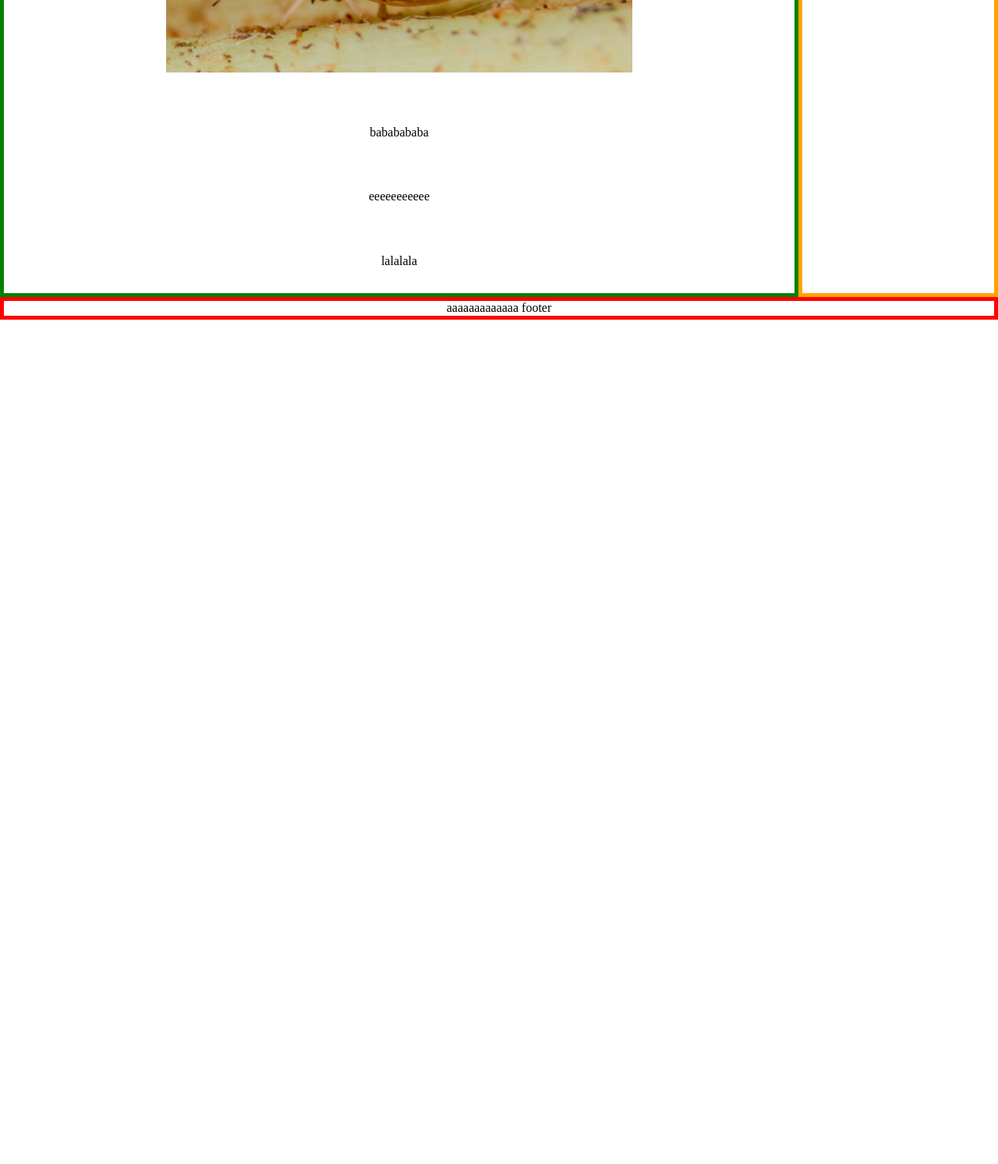
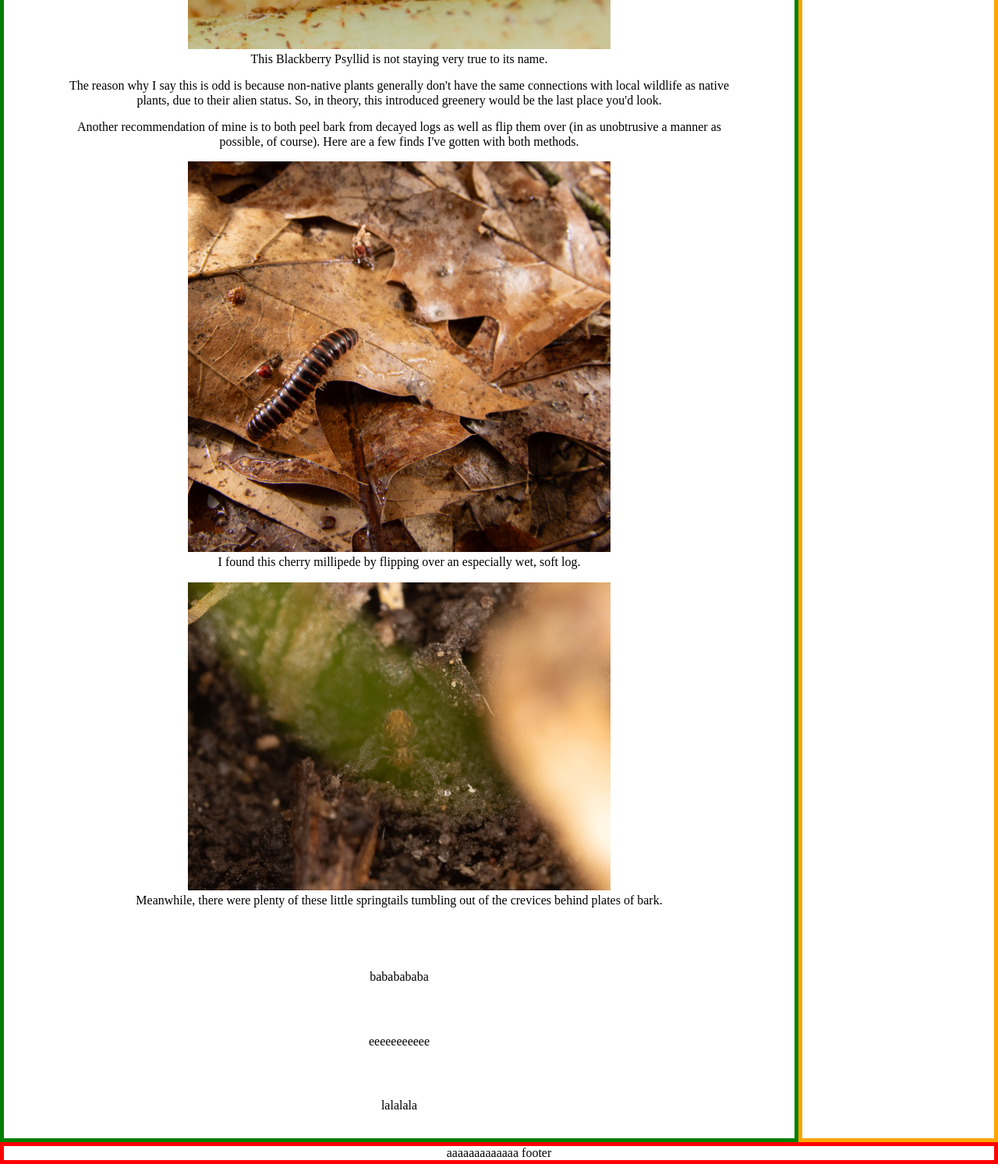
Before and after one commit to incessantpings/personalBlog, a plain HTML site: page index.html in a window 1280 px wide. Shown: the part 520-2013 px from the top of the page at 78% size. Before the commit the page ends 930 px from the top, so only its background shows below. Drawn offline with Linux system fonts and the light colour scheme.

Commit message:
1 blog post complete, divs -> sections

```diff
--- a/index.html
+++ b/index.html
@@ -24,7 +24,7 @@
         <div class="menu">hello hello hello filterwall</div>
 
         <div class="content">
-            <div class="blogpost">
+            <section class="blogpost"> <!--I chose to use section instead of div due to the semantic meaning which is more accessible to webscrapers-->
                 <h1>Arb Strats</h1>
                 <p>
                     In early spring, Nichols Arboretum is awfully quiet. The spring ephemerals are
@@ -37,17 +37,38 @@
                     transplants, namely Great Rhododendron and Mountain Laurel. These hardy shrubs give numerous creatures vast swaths
                     of unchanging cover, from jumping spiders to fellows like this Blackberry Psyllid.
                 </p>
-                <img src="images/blackberry1.jpg" alt="A close-up of the Blackberry Psyllid underneath a Great Rhododendron leaf">
-            </div>
-            <div class="blogpost">
+                <figure>
+                    <img src="images/blackberry1.jpg" alt="A close-up of the Blackberry Psyllid underneath a Great Rhododendron leaf">
+                    <figcaption>This Blackberry Psyllid is not staying very true to its name.</figcaption>
+                </figure>
+                <p>
+                    The reason why I say this is odd is because non-native plants generally don't have the same
+                    connections with local wildlife as native plants, due to their alien status. So, in theory,
+                    this introduced greenery would be the last place you'd look.
+                </p>
+                <p>
+                    Another recommendation of mine is to both peel bark from decayed logs as well as flip
+                    them over (in as unobtrusive a manner as possible, of course). Here are a few finds I've gotten
+                    with both methods.
+                </p>
+                <figure>
+                    <img src="images/cherrymillipede1.jpg" alt="A cherry millipede bumbling across the ground">
+                    <figcaption>I found this cherry millipede by flipping over an especially wet, soft log.</figcaption>
+                </figure>
+                <figure>
+                    <img src="images/springtail1.jpg" alt="A globular springtail on soil detritus, facing towards the camera.">
+                    <figcaption>Meanwhile, there were plenty of these little springtails tumbling out of the crevices behind plates of bark.</figcaption>
+                </figure>
+            </section>
+            <section class="blogpost">
                 bababababa
-            </div>
-            <div class="blogpost">
+            </section>
+            <section class="blogpost">
                 eeeeeeeeeee
-            </div>
-            <div class="blogpost">
+            </section>
+            <section class="blogpost">
                 lalalala
-            </div>
+            </section>
         </div>
 
 
```
